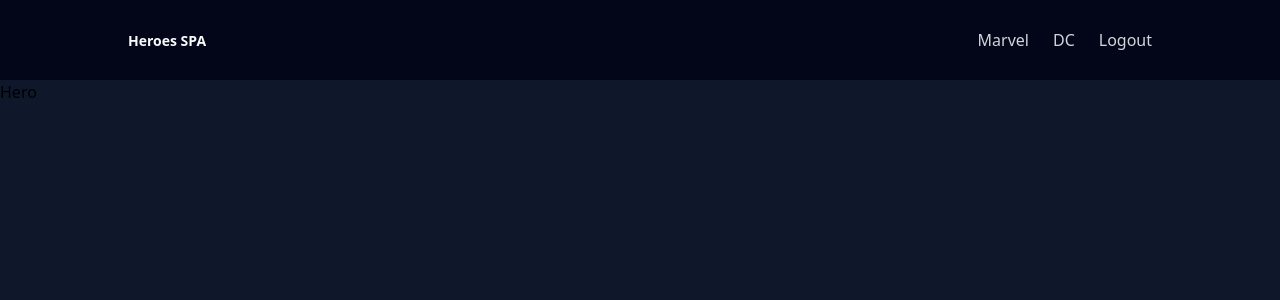
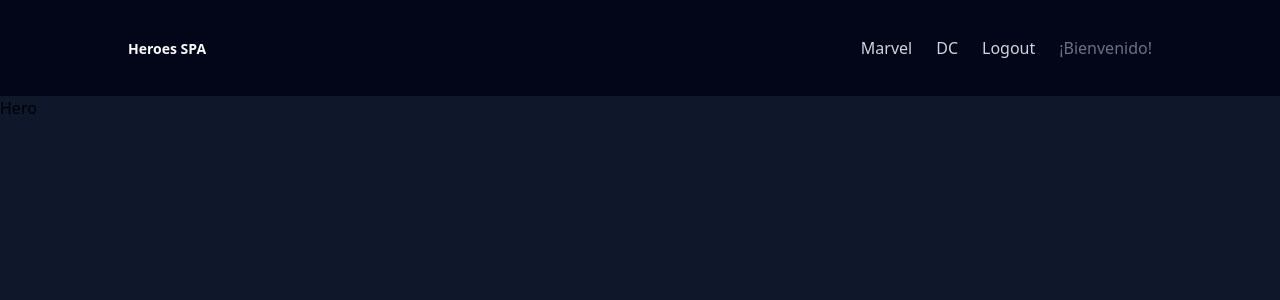
Before and after one commit to marsialdev/heroes-spa, a React (Vite) app: page /hero in a window 1280 px wide. Shown: the top 300 px of the page. Built offline with nearby package versions, Linux system fonts and the light colour scheme.

Commit message:
Refactoring of NavItem, NavLogoutButton added, LoginPage design, handleLogin & handleLogout using the useNavigate hook

```diff
--- a/src/auth/layout/AuthLayout.tsx
+++ b/src/auth/layout/AuthLayout.tsx
@@ -4,9 +4,7 @@ export const AuthLayout = () => {
   return (
     <>
       <div className="min-h-screen bg-slate-900">
-        <div className="max-w-screen-xl mx-auto">
-          <Outlet />
-        </div>
+        <Outlet />
       </div>
     </>
   );
--- a/src/auth/pages/LoginPage.tsx
+++ b/src/auth/pages/LoginPage.tsx
@@ -1,3 +1,27 @@
+import { useNavigate } from 'react-router';
+import { VscDebugStart } from 'react-icons/vsc';
+
 export const LoginPage = () => {
-  return <div>LoginPage</div>;
+  const navigate = useNavigate();
+
+  const handleLogin = () => {
+    navigate('/', { replace: true });
+  };
+
+  return (
+    <>
+      <div className="max-w-screen-xl min-h-screen mx-auto flex flex-col justify-center items-center px-4">
+        <h1 className="font-bold text-white text-3xl mb-5">Heroes SPA</h1>
+
+        <div className="w-full">
+          <button
+            className="w-1/4 py-3 mx-auto rounded-md flex items-center justify-center gap-1.5 bg-slate-950 text-gray-300 font-bold text-xl transition-colors duration-300 hover:bg-slate-800 hover:text-white md:w-auto md:px-12"
+            onClick={() => handleLogin()}
+          >
+            <VscDebugStart />
+          </button>
+        </div>
+      </div>
+    </>
+  );
 };
--- a/src/ui/components/NavItemDesktop.tsx
+++ b/src/ui/components/NavItem.tsx
@@ -1,12 +1,6 @@
 import { NavLink } from 'react-router';
 
-export const NavItemDesktop = ({
-  name,
-  url,
-}: {
-  name: string;
-  url: string;
-}) => {
+export const NavItem = ({ name, url }: { name: string; url: string }) => {
   return (
     <li key={name}>
       <NavLink
@@ -15,11 +9,11 @@ export const NavItemDesktop = ({
         aria-label={`Ir a página de ${name}`}
         className={({
           isActive,
-        }) => `block p-0 rounded-sm border-0 transition-colors duration-300
+        }) => `block py-2 rounded-sm border-0 focus:border-none transition-colors duration-300 md:inline-block md:p-0
       ${
         isActive
-          ? 'p-0 m-0 text-yellow-400'
-          : ' text-gray-300 hover:text-yellow-500'
+          ? 'p-0 m-0 rounded-xl text-yellow-400'
+          : ' text-gray-300 hover:text-white'
       }
     `}
       >
--- a/src/ui/components/NavItemMobile.tsx
+++ /dev/null
@@ -1,22 +0,0 @@
-import { NavLink } from 'react-router';
-
-export const NavItemMobile = ({ name, url }: { name: string; url: string }) => {
-  return (
-    <li key={name}>
-      <NavLink
-        to={url}
-        title={`Ir a página de ${name}`}
-        aria-label={`Ir a página de ${name}`}
-        className={({ isActive }) =>
-          `block py-2 transition-colors duration-300 focus:border-none ${
-            isActive
-              ? 'text-yellow-400 rounded-xl bg-gray-dark'
-              : 'text-gray-300 hover:text-yellow-500'
-          }`
-        }
-      >
-        {name}
-      </NavLink>
-    </li>
-  );
-};
--- /dev/null
+++ b/src/ui/components/NavLogoutButton.tsx
@@ -0,0 +1,13 @@
+interface NavLogoutButtonProps {
+  onLogout: () => void;
+}
+export const NavLogoutButton = ({ onLogout }: NavLogoutButtonProps) => {
+  return (
+    <button
+      className="py-2 text-gray-300 text-start cursor-pointer hover:text-white transition-colors duration-300"
+      onClick={() => onLogout()}
+    >
+      Logout
+    </button>
+  );
+};
--- a/src/ui/components/Navbar.tsx
+++ b/src/ui/components/Navbar.tsx
@@ -1,8 +1,8 @@
 import { useEffect, useState } from 'react';
-import { Link, useLocation } from 'react-router';
+import { Link, useLocation, useNavigate } from 'react-router';
 import { IoClose } from 'react-icons/io5';
 import { IoMdMenu } from 'react-icons/io';
-import { NavItemDesktop, NavItemMobile } from './';
+import { NavItem, NavLogoutButton } from './';
 
 export const Navbar = () => {
   const { pathname } = useLocation();
@@ -11,6 +11,12 @@ export const Navbar = () => {
   useEffect(() => {
     setIsOpen(false);
   }, [pathname]);
+
+  const navigate = useNavigate();
+
+  const handleLogout = () => {
+    navigate('/login', { replace: true });
+  };
 
   return (
     <nav className="px-4 bg-slate-950 outline-primary/10 outline-1 md:outline-0 md:px-8">
@@ -25,6 +31,7 @@ export const Navbar = () => {
             Heroes SPA
           </span>
         </Link>
+
         <button
           data-collapse-toggle="navbar-solid-bg"
           type="button"
@@ -42,10 +49,11 @@ export const Navbar = () => {
 
         {/* Desktop */}
         <div className="w-auto hidden md:block" id="navbar-solid-bg">
-          <ul className="flex flex-row mt-0 space-x-6 rtl:space-x-reverse font-medium rounded-lg border-0 bg-transparent">
-            <NavItemDesktop url="/marvel" name="Marvel" />
-            <NavItemDesktop url="/dc" name="DC" />
-            <NavItemDesktop url="/login" name="Logout" />
+          <ul className="flex flex-row items-center mt-0 space-x-6 rtl:space-x-reverse font-medium rounded-lg border-0 bg-transparent">
+            <NavItem url="/marvel" name="Marvel" />
+            <NavItem url="/dc" name="DC" />
+            <NavLogoutButton onLogout={handleLogout} />
+            <span className="text-gray-500">¡Bienvenido!</span>
           </ul>
         </div>
 
@@ -54,15 +62,16 @@ export const Navbar = () => {
           className={`w-full transition-all duration-300 ease-in-out overflow-hidden md:hidden
             ${
               isOpen
-                ? 'h-42 opacity-100 pointer-events-auto'
+                ? 'h-48 opacity-100 pointer-events-auto'
                 : 'h-0 opacity-0 pointer-events-none'
             }
           `}
         >
           <ul className="flex flex-col mt-4 rounded-xl bg-transparent font-medium">
-            <NavItemMobile url="/marvel" name="Marvel" />
-            <NavItemMobile url="/dc" name="DC" />
-            <NavItemMobile url="/login" name="Logout" />
+            <span className="my-2 text-gray-500">¡Bienvenido!</span>
+            <NavItem url="/marvel" name="Marvel" />
+            <NavItem url="/dc" name="DC" />
+            <NavLogoutButton onLogout={handleLogout} />
           </ul>
         </div>
       </div>
--- a/src/ui/components/index.tsx
+++ b/src/ui/components/index.tsx
@@ -1,3 +1,3 @@
 export { Navbar } from './Navbar';
-export { NavItemDesktop } from './NavItemDesktop';
-export { NavItemMobile } from './NavItemMobile';
+export { NavItem } from './NavItem';
+export { NavLogoutButton } from './NavLogoutButton';
```
